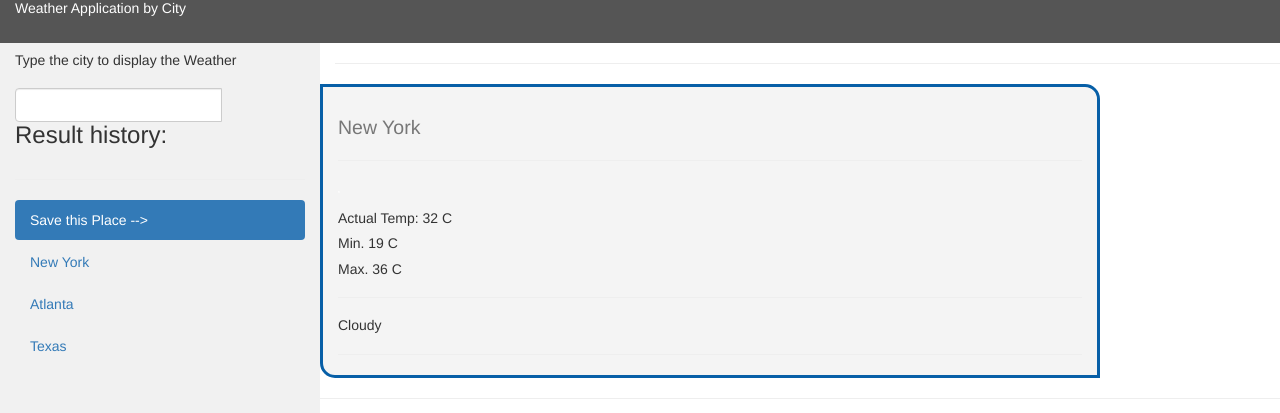
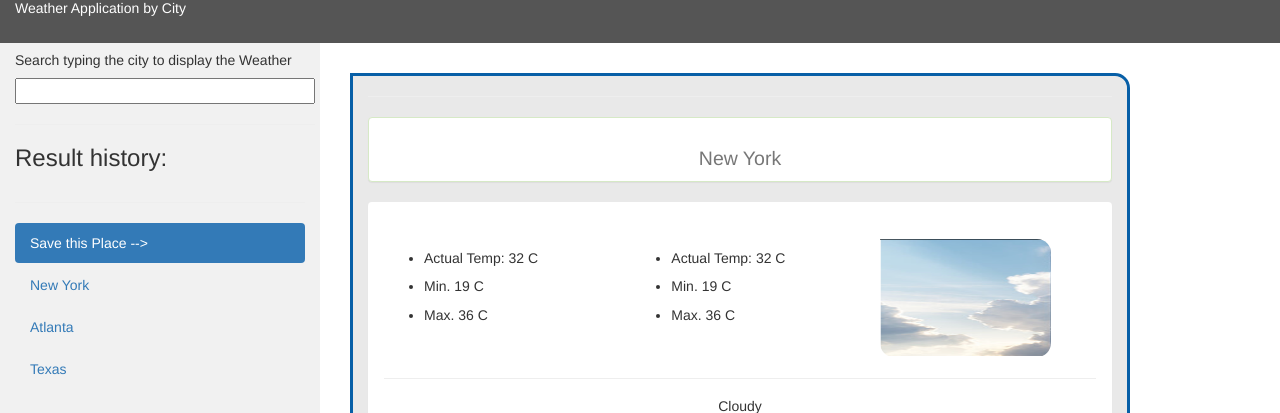
Before and after one commit to J28819/06WheaterApp, a plain HTML site: page index.html in a window 1280 px wide. Shown: the part 80-493 px from the top of the page. Drawn offline with nearby package versions, Linux system fonts and the light colour scheme.

Commit message:
Adding format to title card and more datapoints for Pressure, Temp Feels-Like and Humidity in the Weather.js file

```diff
--- a/assets/css/style.css
+++ b/assets/css/style.css
@@ -37,7 +37,8 @@ section {
 }
 
 .card-tops{
-  background-color: #f4f4f4;
+  margin: 3rem;
+  background-color: #e9e9e9;
   border: 3px solid #075fa7;
   border-bottom-left-radius: 15px;
   border-top-right-radius: 15px;
--- a/assets/js/weatherapp.js
+++ b/assets/js/weatherapp.js
@@ -11,19 +11,23 @@ var TempMin = $('#TempMin')
 var TempMax = $('#TempMax')
 var iconActual = $('#iconActual')
 var Wdescription = $('#Wdescription')
+var feelslike = $('#feelslike')
+var humidity = $('#humidity')
+var pressure = $('#pressure')
 
 
 
 
-    var $results = document.querySelector('.results');
-    //var appendToResult = $results.insertAdjacentHTML.bind($results, 'afterend');
-    var appendToResult
+var $results = document.querySelector('.results');
+var appendToResult
 
-//Teleport API Autocomplete
+//Teleport API Autocomplete city
     TeleportAutocomplete.init('.my-input').on('change', function(value) {
         //appendToResult = JSON.stringify(value, null, 2)
         appendToResult = value
         if (value !== null){
+
+
             console.log(value)
             var lat = value['latitude']
             var long = value['longitude']
@@ -36,7 +40,9 @@ var Wdescription = $('#Wdescription')
                TempActual.text(`Actual Temp: ${data['main']['temp']} F`)
                TempMin.text(`Min Temp: ${data['main']['temp_min']} F`)
                TempMax.text(`Max Temp: ${data['main']['temp_max']} F`)
-               console.log(data['weather'][0]['icon'])
+               feelslike.text(`Feels Like: ${data['main']['feels_like']}`)
+               humidity.text(`Humidity: ${data['main']['humidity']}`)
+               pressure.text(`Pressure: ${data['main']['pressure']}`)
                Wdescription.text(data['weather'][0]['description'])
                iconActual.attr("src", `https://openweathermap.org/img/wn/${data['weather'][0]['icon']}@2x.png`)
             });
--- a/index.html
+++ b/index.html
@@ -21,9 +21,11 @@
 <div class="container-fluid">
   <div class="row content">
     <div class="col-sm-3 sidenav">
-      <h5>Type the city to display the Weather</h5>
+      <h5>Search typing the city to display the Weather</h5>
+
       <div class="input-group">
-        <input type="text" class="my-input form-control" name="field" tabindex="1" autocomplete="off">
+       <input type="text" class="my-input" name="field" tabindex="1" autocomplete="off" style="width: 300px">
+        <hr>
     <h3>Result history:</h3>
     <div class="results"></div>
       </div>
@@ -41,21 +43,66 @@
     <div class="col-sm-9">
       <div class="row">
         <div class="container">
-          <hr>
+
           <div class="row">
             <div class="col-md-8 card-tops">
+              <hr>
+              <div class="panel-group">
+                <div class="panel panel-success text-center">
+                    <h2 id="Title"><small>New York</small></h2>
+                </div>
+              </div>
+              <div class="panel-group">
+                <div class="panel panel-success`">
+                  <div class="panel-body">
+                    <img id="iconActual" class="" src="" style="background: white">
+                  <div class="row">
 
-              <h2 id="Title"><small>New York</small></h2>
+                    <div class="col-md-4">
+
+                      <div class="card-body" >
+                        <ul>
+                          <li><h5 id="TempActual" class="card-title text-left">Actual Temp: 32 C</h5></li>
+                          <li><h5 id="TempMin" class="card-title text-left">Min. 19 C</h5></li>
+                          <li><h5 id="TempMax" class="card-title text-left">Max. 36 C</h5></li>
+                        </ul>
+                      </div>
+                    </div>
+                    <div class="col-md-4">
+                      <div class="card-body" >
+                        <ul>
+                          <li><h5 id="feelslike" class="card-title text-left">Actual Temp: 32 C</h5></li>
+                          <li><h5 id="humidity" class="card-title text-left">Min. 19 C</h5></li>
+                          <li><h5 id="pressure" class="card-title text-left">Max. 36 C</h5></li>
+                        </ul>
+                      </div>
+                    </div>
+                    <div class="col-md-4">
+                      <div class="card-body" >
+                        <img class="card-img" src="./assets/img/cloudy.png" alt="Weather Img" width="173px" height="120px">
+
+                      </div>
+                    </div>
+
+
+                  </div>
+                  <hr>
+                  <h5 id="Wdescription" class="card-title text-center">Cloudy</h5>
+                  <hr>
+
+
+
+
+
+                  </div>
+
+                </div>
+              </div>
+
+
+
               <hr>
-                <img id="iconActual" class="" src="">
-                <div class="card-body" >
-                  <h5 id="TempActual" class="card-title text-left">Actual Temp: 32 C</h5>
-                  <h5 id="TempMin" class="card-title text-left">Min. 19 C</h5>
-                  <h5 id="TempMax" class="card-title text-left">Max. 36 C</h5>
-                  <hr>
-                  <h5 id="Wdescription" class="card-title text-left">Cloudy</h5>
-                  <hr>
-                </div>
+
               </div>
 
 
@@ -69,14 +116,17 @@
 
 
       <hr>
+
+      <div class="panel-body">
       <h2>5 Days Forecast</h2>
       <h4>June 05 07</h4>
-    </div>
+
     <i class="fa fa-cloud" aria-hidden="true"></i>\
     <i class="fa fa-sun-o" aria-hidden="true"></i>\
     <i class="fa fa-snowflake-o" aria-hidden="true"></i>\
     <i class="fa fa-tint" aria-hidden="true"></i>
-
+  </div>
+  </div>
 
 
       <div class="row">
@@ -160,8 +210,6 @@
           </div>
         </div>
       </div>
-
-
         </div>
       </div>
 
@@ -172,7 +220,7 @@
 <script src="./assets/js/weatherapp.js"></script>
 
 <footer class="container-fluid">
-  <p>Footer Text</p>
+  <p>lelj28819@gmail</p>
 </footer>
 
 </body>
```
